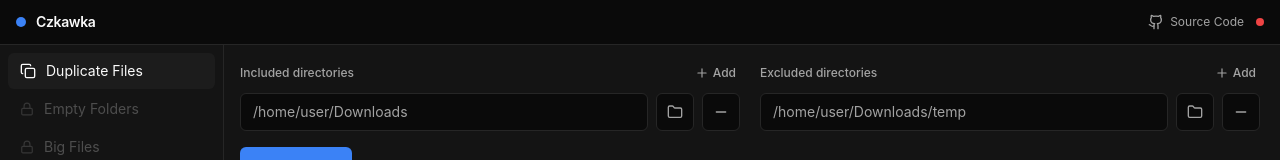
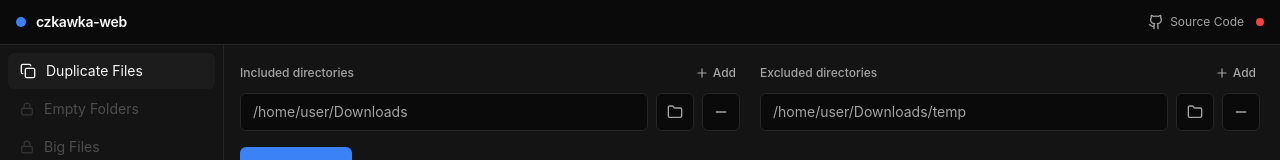
Before and after one commit to jackra1n/czkawka-web, a SvelteKit app in the folder frontend/: page / in a window 1280 px wide. Shown: the top 160 px of the page. Built offline with nearby package versions, Linux system fonts and the light colour scheme; no server answers.

Commit message:
chore: rename some strings to czkawka-web

```diff
--- a/frontend/src/routes/+layout.svelte
+++ b/frontend/src/routes/+layout.svelte
@@ -20,14 +20,14 @@
 
 <svelte:head>
 	<link rel="icon" href={favicon} />
-	<title>Czkawka</title>
+	<title>czkawka-web</title>
 </svelte:head>
 
 <div class="flex h-dvh flex-col">
 	<header class="flex shrink-0 items-center justify-between border-b border-border px-4 py-3">
 		<div class="flex items-center gap-2.5">
 			<div class="h-2.5 w-2.5 rounded-full bg-accent"></div>
-			<span class="text-sm font-semibold tracking-tight">Czkawka</span>
+			<span class="text-sm font-semibold tracking-tight">czkawka-web</span>
 		</div>
 		<div class="flex items-center gap-3">
 			<a
```
